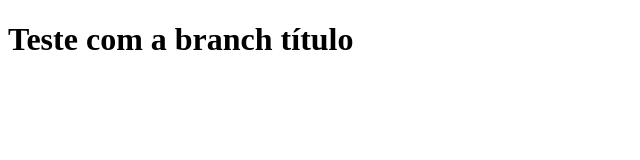
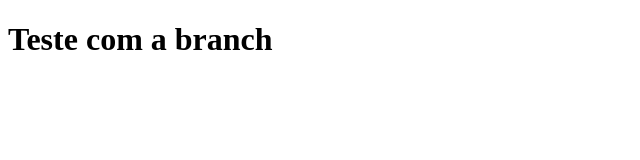
Before and after one commit to RonaldoSilva-dev/testeRepositorio, a plain HTML site: page index.html in a window 1280 px wide. Shown: the whole page, without its empty margins (0-640 px from the left). Drawn offline with Linux system fonts and the light colour scheme.

Commit message:
Update index.html

```diff
--- a/index.html
+++ b/index.html
@@ -7,6 +7,6 @@
 </head>
 <body>
     <!-- main principal -->
-     <h1>Teste com a branch título</h1>
+     <h1>Teste com a branch</h1>
 </body>
 </html>
```
